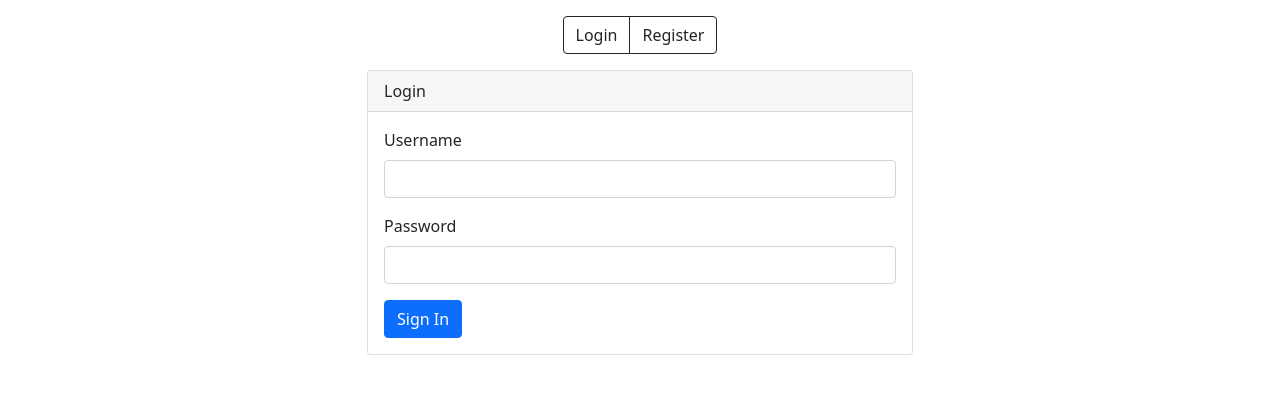
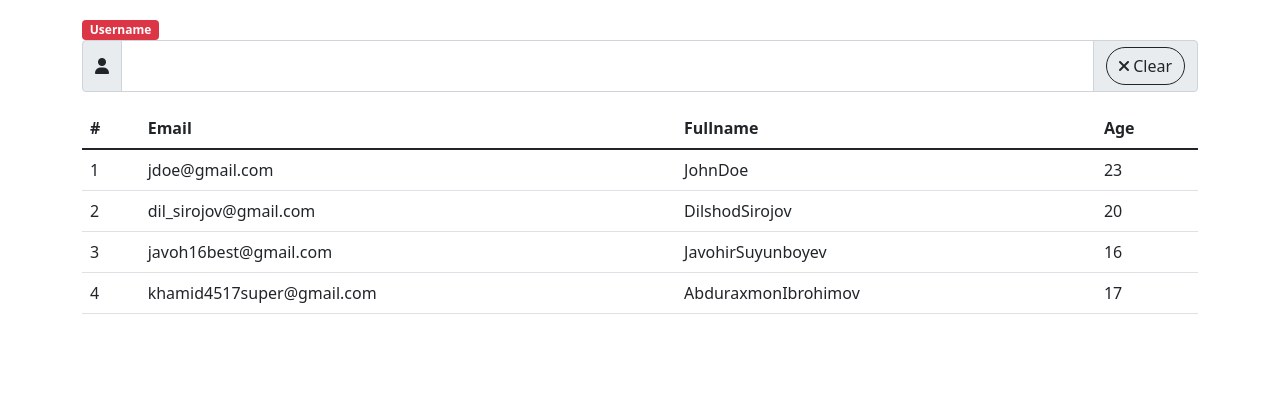
Before and after one commit to TolibovMuxammadamin/vue-lessons, a Vue app in the folder learning-project/: page / in a window 1280 px wide. Shown: the top 394 px of the page. Built offline with nearby package versions, Linux system fonts and the light colour scheme.

Commit message:
some changes

```diff
--- a/learning-project/src/App.vue
+++ b/learning-project/src/App.vue
@@ -1,67 +1,84 @@
 <template>
   <div class="app">
-    <div style="height: 500px">
-      <b-container class="my-3">
-        <div class="row">
-          <div class="col-md-6 offset-md-3 text-center">
-            <div class="btn-group">
-              <button @click="form = 'TestLogin'" class="btn btn-outline-dark">
-                Login
-              </button>
-              <button
-                @click="form = 'TestRegister'"
-                class="btn btn-outline-dark"
-              >
-                Register
-              </button>
-            </div>
-          </div>
-        </div>
-      </b-container>
-
-      <keep-alive>
-        <component
-          :is="form"
-          :email.sync="data.email"
-          :username.sync="data.username"
-          :password.sync="data.password"
-        />
-      </keep-alive>
-
-      <!-- <TestLogin
-        v-if="form === 'TestLogin'"
-        :username.sync="loginData.username"
-        :password.sync="loginData.password"
-      />
-      <TestRegister
-        v-if="form === 'TestRegister'"
-        :email.sync="registerData.email"
-        :username.sync="registerData.username"
-        :password.sync="registerData.password"
-      /> -->
+    <div class="container my-3">
+      <InputField
+        v-model="username"
+        label="Username"
+        prepend="@"
+        append="Clear"
+      >
+        <template #label="{ label }">
+          <span class="badge bg-danger">{{ label }}</span>
+        </template>
+        <template #prepend>
+          <i class="fa-solid fa-user"></i>
+        </template>
+        <template #append="{ append }">
+          <button
+            @click="username = ''"
+            class="btn btn-outline-dark rounded-pill"
+          >
+            <i class="fa fa-remove"></i>
+            {{ append }}
+          </button>
+        </template>
+      </InputField>
+      <DataTable :headers="headers" :items="users">
+        <template #item.id="{ item }"> </template>
+        <template v-slot:item.fullname="{ item }">
+          {{ item.firstName + item.lastName }}
+        </template>
+      </DataTable>
     </div>
   </div>
 </template>
 
 <script>
-import BContainer from "./components/ui/Grid/BContainer.vue";
-import TestLogin from "./components/ui/TestLogin.vue";
-import TestRegister from "./components/ui/TestRegister.vue";
+import DataTable from "./components/ui/DataTable/DataTable.vue";
+import InputField from "./components/ui/Form/InputField.vue";
 export default {
-  components: { TestLogin, BContainer, TestRegister },
+  components: { DataTable, InputField },
   name: "App",
   data() {
     return {
-      loginData: {
-        username: "",
-        password: "",
-      },
-      data: {
-        email: "",
-        username: "",
-        password: "",
-      },
-      form: "TestLogin",
+      username: "",
+      users: [
+        {
+          id: 1,
+          firstName: "John",
+          lastName: "Doe",
+          age: 23,
+          email: "jdoe@gmail.com",
+        },
+        {
+          id: 2,
+          firstName: "Dilshod",
+          lastName: "Sirojov",
+          age: 20,
+          email: "dil_sirojov@gmail.com",
+        },
+        {
+          id: 3,
+          firstName: "Javohir",
+          lastName: "Suyunboyev",
+          age: 16,
+          email: "javoh16best@gmail.com",
+        },
+        {
+          id: 4,
+          firstName: "Abduraxmon",
+          lastName: "Ibrohimov",
+          age: 17,
+          email: "khamid4517super@gmail.com",
+        },
+      ],
+      headers: [
+        { text: "#", value: "id" },
+        { text: "Email", value: "email" },
+        { text: "Fullname", value: "fullname" },
+        // { text: "LastName", value: "lastName" },
+        { text: "Age", value: "age" },
+      ],
     };
   },
 };
--- a/learning-project/src/assets/style.scss
+++ b/learning-project/src/assets/style.scss
@@ -1,2 +1,3 @@
+@import url('https://cdnjs.cloudflare.com/ajax/libs/font-awesome/6.1.1/css/all.min.css');
 
 @import "~bootstrap/scss/bootstrap";
--- /dev/null
+++ b/learning-project/src/components/ui/DataTable/DataTable.vue
@@ -0,0 +1,32 @@
+<template>
+  <table class="table">
+    <thead>
+      <tr>
+        <th v-for="header in headers" :key="value" scope="col">
+          {{ header.text }}
+        </th>
+      </tr>
+    </thead>
+    <tbody>
+      <tr v-for="item in items" :key="item.id">
+        <td v-for="header in headers" :key="header.value">
+          <slot :name="`item.${header.value}`" :item="item">
+            {{ item[header.value] }}
+          </slot>
+        </td>
+      </tr>
+    </tbody>
+  </table>
+</template>
+
+<script>
+export default {
+  name: "DataTable",
+  props: {
+    items: Array,
+    headers: Array,
+  },
+};
+</script>
+
+<style></style>
--- a/learning-project/src/components/ui/Form/InputField.vue
+++ b/learning-project/src/components/ui/Form/InputField.vue
@@ -1,16 +1,28 @@
 <template>
   <div class="mb-3">
-    <slot>
+    <slot name="label" :label="label">
       <label for="input" class="form-label">
         {{ label }}
       </label>
     </slot>
+    <div class="input-group flex-nowrap">
+      <span v-if="prepend" class="input-group-text">
+        <slot name="prepend" :prepend="prepend">
+          {{ prepend }}
+        </slot>
+      </span>
       <input
         :value="value"
         v-bind="$attrs"
         v-on="inputListeners"
         class="form-control"
       />
+      <span v-if="append" class="input-group-text">
+        <slot name="append" :append="append">
+          {{ append }}
+        </slot>
+      </span>
+    </div>
     <div v-if="helperText" class="form-text">
       {{ helperText }}
     </div>
@@ -28,6 +40,8 @@ export default {
     label: String,
     value: [String, Number, Boolean],
     helperText: String,
+    prepend: String,
+    append: String,
   },
   methods: {},
   computed: {
```
Also changed, not shown: 1 other file (tests, documents, lock files or other folders). Lines whose indentation alone changed are shown as unchanged.
